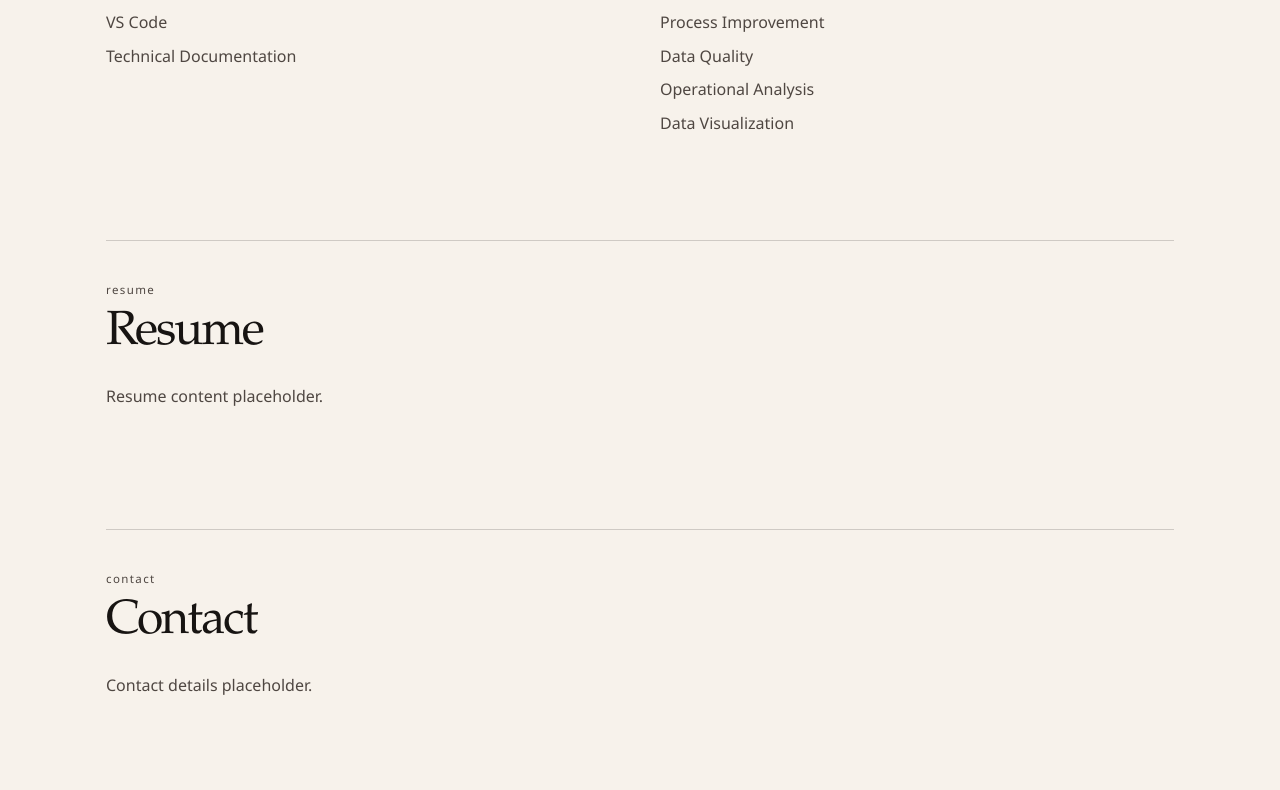
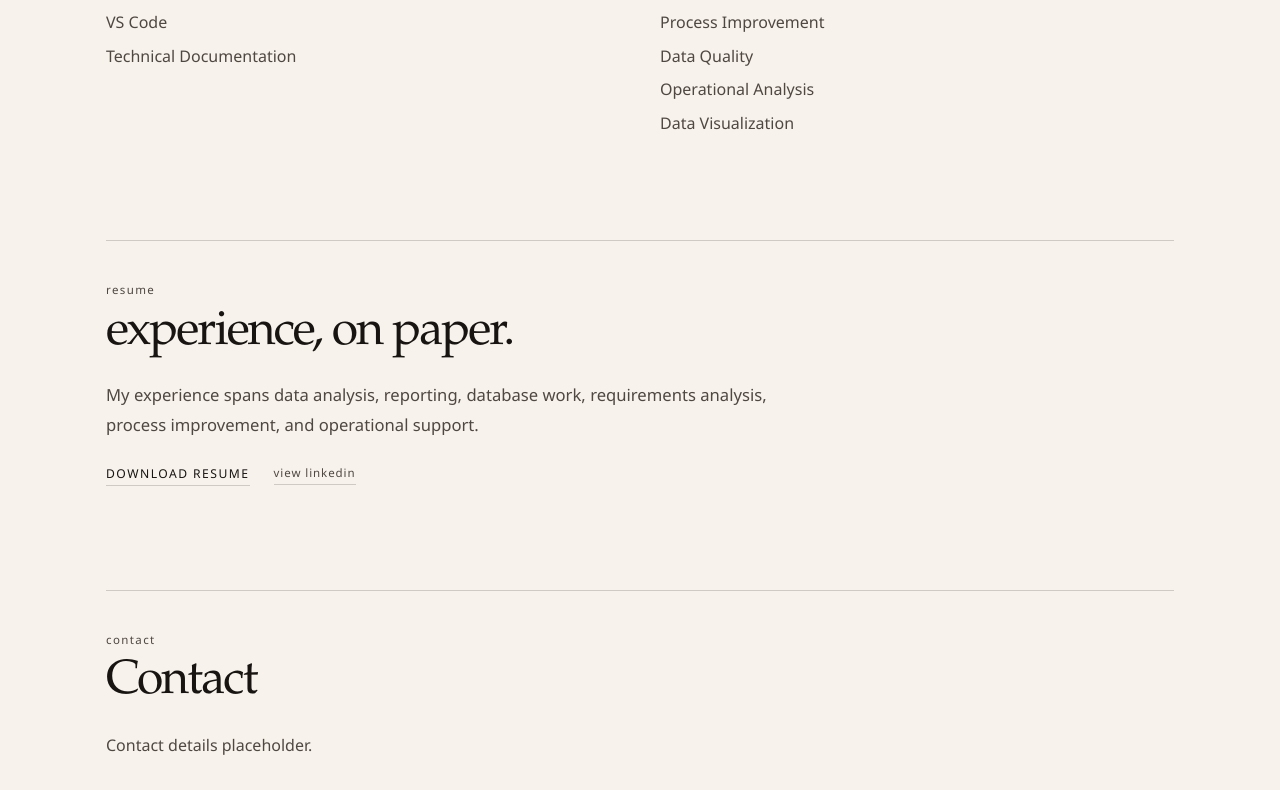
Before and after one commit to arroyoHub/portfolio, a React app: page / in a window 1280 px wide. Shown: the part 2802-3592 px from the top of the page. Built offline with nearby package versions, Linux system fonts and the light colour scheme; the HTML template or start-up script is replaced by a standard one.

Commit message:
Build resume section

```diff
--- a/src/App.css
+++ b/src/App.css
@@ -324,6 +324,66 @@ main {
   padding-bottom: 0.1rem;
 }
 
+.resume-section {
+  display: grid;
+  gap: var(--space-3);
+}
+
+.resume-header {
+  margin-bottom: var(--space-1);
+}
+
+.resume-header h2 {
+  margin: 0;
+  font-family: var(--font-serif);
+  font-size: clamp(2rem, 4vw, 3rem);
+  line-height: 1.08;
+  font-weight: 500;
+  letter-spacing: -0.04em;
+  color: var(--text-primary);
+}
+
+.resume-copy {
+  max-width: 42rem;
+  margin: 0;
+  font-family: var(--font-sans);
+  font-size: 1.04rem;
+  line-height: 1.8;
+  color: var(--text-secondary);
+}
+
+.resume-actions {
+  display: flex;
+  flex-wrap: wrap;
+  align-items: center;
+  gap: var(--space-4);
+  margin-top: var(--space-2);
+}
+
+.resume-primary,
+.resume-secondary {
+  display: inline-block;
+  padding-bottom: 0.1rem;
+  border-bottom: 1px solid var(--border-soft);
+  text-decoration: none;
+}
+
+.resume-primary {
+  color: var(--text-primary);
+  font-family: var(--font-sans);
+  font-size: 0.76rem;
+  letter-spacing: 0.12em;
+  text-transform: uppercase;
+}
+
+.resume-secondary {
+  color: var(--text-secondary);
+  font-family: var(--font-sans);
+  font-size: 0.72rem;
+  letter-spacing: 0.08em;
+  text-transform: lowercase;
+}
+
 @media (max-width: 700px) {
   .project-row {
     grid-template-columns: 1fr;
@@ -382,4 +442,10 @@ main {
   .about-photo {
     min-height: 260px;
   }
+
+  .resume-actions {
+    flex-direction: column;
+    align-items: flex-start;
+    gap: var(--space-3);
+  }
 }
--- a/src/App.jsx
+++ b/src/App.jsx
@@ -221,12 +221,30 @@ function App() {
           </div>
         </section>
 
-        <section id="resume" className="section">
-          <div className="section-heading">
-            <p className="eyebrow">Resume</p>
-            <h2>Resume</h2>
+        <section id="resume" className="section resume-section">
+          <div className="resume-header">
+            <p className="eyebrow">resume</p>
+            <h2>experience, on paper.</h2>
           </div>
-          <p>Resume content placeholder.</p>
+
+          <p className="resume-copy">
+            My experience spans data analysis, reporting, database work,
+            requirements analysis, process improvement, and operational support.
+          </p>
+
+          <div className="resume-actions">
+            <a href="/resume.pdf" className="resume-primary" download>
+              Download Resume
+            </a>
+            <a
+              href="https://www.linkedin.com"
+              className="resume-secondary"
+              target="_blank"
+              rel="noreferrer"
+            >
+              View LinkedIn
+            </a>
+          </div>
         </section>
 
         <section id="contact" className="section">
```
